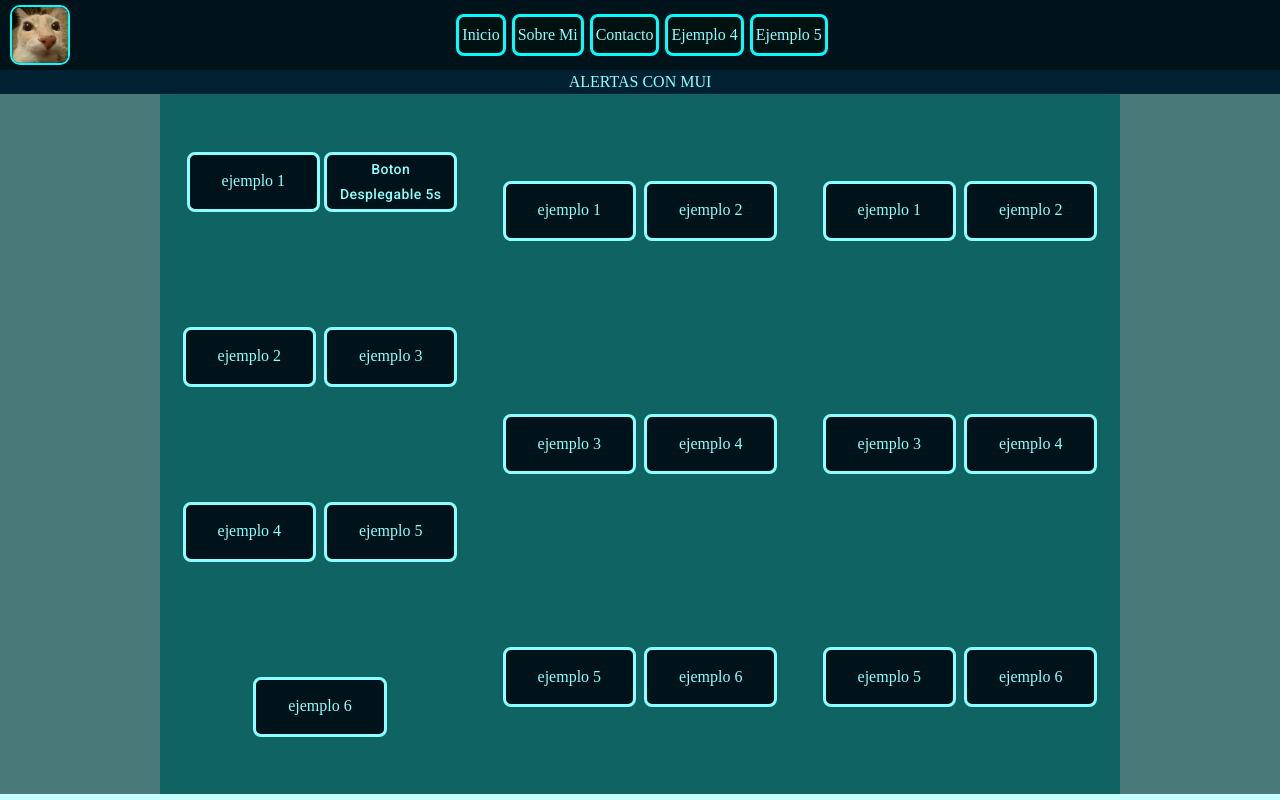
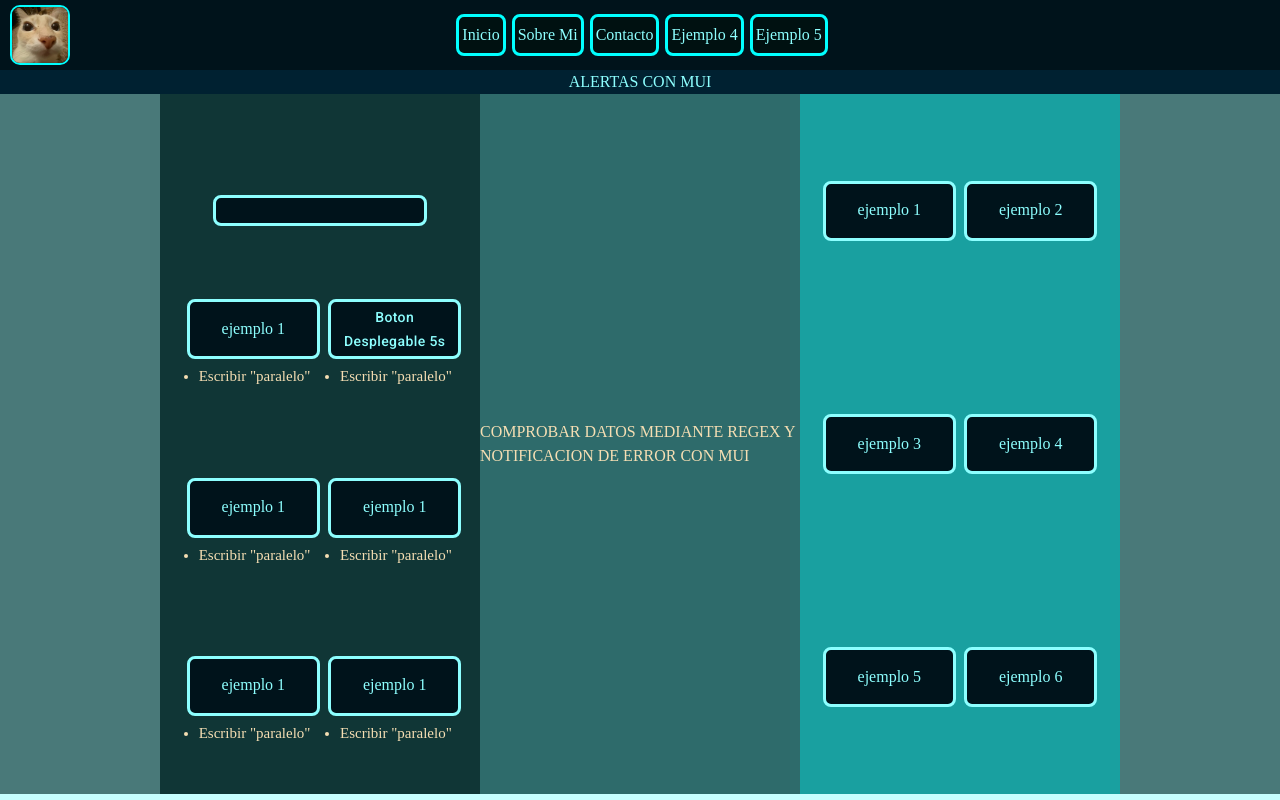
Before and after one commit to JehuCalle/portafolio-react, a React (Create React App) app: page /portafolio-react/Pages/DiferentesAnim in a window 1280 px wide. Shown: the top 800 px of the page. Built offline with nearby package versions, Linux system fonts and the light colour scheme.

Commit message:
Alerta Vanilla

```diff
--- a/src/Css/DiferentesAnim.css
+++ b/src/Css/DiferentesAnim.css
@@ -1,3 +1,28 @@
+.contBotones {
+  margin: 0px 4px 0px 4px;
+}
+.estiloBtnDifAnim {
+  height: 60px;
+  margin: 6px 4px 6px 4px !important;
+  padding: 3px 6px 3px 6px !important;
+  color: rgb(141, 255, 255) !important;
+  background-color: rgb(0, 19, 27) !important;
+  border: 3px solid rgb(141, 255, 255) !important;
+  border-radius: 8px !important;
+  -webkit-border-radius: 8px !important;
+  -moz-border-radius: 8px !important;
+  -ms-border-radius: 8px !important;
+  -o-border-radius: 8px !important;
+  cursor: pointer;
+  text-transform: none !important;
+}
+.paddingUl {
+  padding-left: 1rem;
+}
+.tamañoLi {
+  font-size: 15px;
+}
+
 .tituloAnim {
   display: flex;
   justify-content: center;
@@ -22,18 +47,36 @@
   align-items: center;
   background-color: rgb(15, 99, 99);
 }
-.estiloBtnDifAnim {
-  height: 60px;
-  margin: 6px 4px 6px 4px;
-  padding: 3px 6px 3px 6px;
-  color: rgb(141, 255, 255) !important;
-  background-color: rgb(0, 19, 27) !important;
-  border: 3px solid rgb(141, 255, 255) !important;
-  border-radius: 8px !important;
-  -webkit-border-radius: 8px !important;
-  -moz-border-radius: 8px !important;
-  -ms-border-radius: 8px !important;
-  -o-border-radius: 8px !important;
-  cursor: pointer;
-  text-transform: none !important;
+
+.contAnimIzq {
+  background-color: rgb(16, 54, 54);
 }
+.contAlertaVanilla {
+  display: flex;
+  justify-content: center;
+  align-items: center;
+}
+.alertaVanilla {
+  border: 3px solid rgb(168, 105, 23);
+  border-radius: 10px;
+  background-color: rgb(44, 179, 179);
+  text-align: center;
+  -webkit-border-radius: 10px;
+  -moz-border-radius: 10px;
+  -ms-border-radius: 10px;
+  -o-border-radius: 10px;
+}
+.alerVaCorr {
+  border: 3px solid rgb(44, 145, 49);
+}
+.alerVaInco {
+  border: 3px solid rgb(165, 40, 40);
+}
+
+.contAnimCen {
+  background-color: rgb(46, 107, 107);
+}
+
+.contAnimDer {
+  background-color: rgb(25, 160, 160);
+}
--- a/src/Pages/DiferentesAnim.jsx
+++ b/src/Pages/DiferentesAnim.jsx
@@ -1,10 +1,8 @@
-import React, {useState, useEffect} from "react";
+  import React, {useState, useEffect, useRef} from "react";
 
 import { Alert } from "@mui/material";
 import Button from '@mui/material/Button';
 import Snackbar from '@mui/material/Snackbar';
-import Fade from '@mui/material/Fade';
-import Slide, { SlideProps } from '@mui/material/Slide';
 
 //ICONOS MUI  ICONOS MUI  ICONOS MUI  ICONOS MUI  ICONOS MUI
 import DoneAllIcon from '@mui/icons-material/DoneAll';
@@ -12,31 +10,50 @@ import DoneAllIcon from '@mui/icons-material/DoneAll';
 import '../Css/DiferentesAnim.css';
 
 
+function DiferentesAnim(){
 
-function SlideTransition(props) {
-  return <Slide {...props} direction="up" />;
+  const inputAlmacenado = useRef(null);
+  const alertaAlmacenada = useRef(null);
+
+  const [ cumpleCondicion, setCumpleCondicion ] = useState(false);
+  const [ ocultarAlertONo, setOcultarAlertONo ] = useState(true);
+
+/* BTN 1 BTN 1 BTN 1 BTN 1 BTN 1 BTN 1 */
+
+  const VerifCondicion = estadoAler => {
+    return (estadoAler === true);
+  }
+  const ocultarONoAlerta = ocultar => {
+    return (ocultar === true);
   }
 
-function DiferentesAnim(){
-
-  const [state, setState] = useState({
-    open: false,
-    Transition: Fade,
-  });
-
-  const handleClick = (Transition) => () => {
-    setState({
-      open: true,
-      Transition,
-    });
+  const btn1 = () => {
+    setOcultarAlertONo(false);
+    if (inputAlmacenado.current.value === "paralelo") {
+      alertaAlmacenada.current.textContent = 'Bien Hecho!!!';
+      setCumpleCondicion(true);
+    } else {
+      alertaAlmacenada.current.textContent = 'Tienes que escribir "paralelo" :] ';
+      setCumpleCondicion(false)
+    };
   };
 
-  const handleClose = () => {
-    setState({
-      ...state,
-      open: false,
-    });
+/* BTN 2 BTN 2 BTN 2 BTN 2 BTN 2 BTN 2 */
+  const [open, setOpen] = React.useState(false);
+
+  const handleClick = () => {
+    setOpen(true);
   };
+
+  const handleClose = (event, reason) => {
+    if (reason === 'clickaway') {
+      return;
+    }
+
+    setOpen(false);
+  };
+
+/* BTN 3 BTN 3 BTN 3 BTN 3 BTN 3 BTN 3 */
 
   return(
     <div>
@@ -44,19 +61,46 @@ function DiferentesAnim(){
         <label> ALERTAS CON MUI </label>
       </div>
       <div className="cuerpoAnim col-12">
-        <div className="contBtnDifAnim col-3">
-          <button className="estiloBtnDifAnim col-5">ejemplo 1</button>
+
+        {/* IZQUIERDA IZQUIERDA IZQUIERDA IZQUIERDA IZQUIERDA */}
+        <div className="contBtnDifAnim contAnimIzq col-3">
+          <div className="contAlertaVanilla col-12">
+            <label
+              className={`alertaVanilla col-8 ${VerifCondicion(cumpleCondicion) ? 'alerVaCorr' : 'alerVaInco'} ${ocultarONoAlerta(ocultarAlertONo) ? 'd-none' : ''}`}
+              ref={alertaAlmacenada}
+              >Alerta Vanilla
+            </label>
+          </div>
+          <input
+            id="inputMsg"
+            className="col-8"
+            ref={inputAlmacenado}/>
 
 
-          <div className="col-5">
-          <Button className="estiloBtnDifAnim d-flex col-12" onClick={handleClick(SlideTransition)}>Boton Desplegable 5s</Button>
+          <div className="contBotones col-5">
+            <button
+              onClick={btn1}
+              className="estiloBtnDifAnim col-12"
+              >ejemplo 1</button>
+            <ul className="paddingUl">
+              <li className="tamañoLi">
+                Escribir "paralelo"
+              </li>
+            </ul>
+          </div>
+          <div className="contBotones col-5">
+            <Button className="estiloBtnDifAnim d-flex col-12" onClick={handleClick}>Boton Desplegable 5s</Button>
+            <ul className="paddingUl">
+              <li className="tamañoLi">
+                Escribir "paralelo"
+              </li>
+            </ul>
             <Snackbar
-            open={state.open}
+              open={open}
               onClose={handleClose}
-            TransitionComponent={state.Transition}
-            key={state.Transition.name}
               autoHideDuration={5000}>
               <Alert
+                onClose={handleClose}
                 variant="filled"
                 severity="warning"
                 icon={<DoneAllIcon color="primary" fontSize="inherit"/>}
@@ -66,22 +110,47 @@ function DiferentesAnim(){
             </Snackbar>
           </div>
 
+          <div className="contBotones col-5">
+            <button className="estiloBtnDifAnim col-12">ejemplo 1</button>
+            <ul className="paddingUl">
+              <li className="tamañoLi">
+                Escribir "paralelo"
+              </li>
+            </ul>
+          </div>
+          <div className="contBotones col-5">
+            <button className="estiloBtnDifAnim col-12">ejemplo 1</button>
+            <ul className="paddingUl">
+              <li className="tamañoLi">
+                Escribir "paralelo"
+              </li>
+            </ul>
+          </div>
+          <div className="contBotones col-5">
+            <button className="estiloBtnDifAnim col-12">ejemplo 1</button>
+            <ul className="paddingUl">
+              <li className="tamañoLi">
+                Escribir "paralelo"
+              </li>
+            </ul>
+          </div>
+          <div className="contBotones col-5">
+            <button className="estiloBtnDifAnim col-12">ejemplo 1</button>
+            <ul className="paddingUl">
+              <li className="tamañoLi">
+                Escribir "paralelo"
+              </li>
+            </ul>
+          </div>
+        </div>
 
-          <button className="estiloBtnDifAnim col-5">ejemplo 2</button>
-          <button className="estiloBtnDifAnim col-5">ejemplo 3</button>
-          <button className="estiloBtnDifAnim col-5">ejemplo 4</button>
-          <button className="estiloBtnDifAnim col-5">ejemplo 5</button>
-          <button className="estiloBtnDifAnim col-5">ejemplo 6</button>
+        {/* CENTRO CENTRO CENTRO CENTRO CENTRO */}
+        <div className="contBtnDifAnim contAnimCen col-3">
+          COMPROBAR DATOS MEDIANTE REGEX Y NOTIFICACION DE ERROR CON MUI
         </div>
-        <div className="contBtnDifAnim col-3">
-          <button className="estiloBtnDifAnim col-5">ejemplo 1</button>
-          <button className="estiloBtnDifAnim col-5">ejemplo 2</button>
-          <button className="estiloBtnDifAnim col-5">ejemplo 3</button>
-          <button className="estiloBtnDifAnim col-5">ejemplo 4</button>
-          <button className="estiloBtnDifAnim col-5">ejemplo 5</button>
-          <button className="estiloBtnDifAnim col-5">ejemplo 6</button>
-        </div>
-        <div className="contBtnDifAnim col-3">
+
+        {/* DERECHA DERECHA DERECHA DERECHA DERECHA */}
+        <div className="contBtnDifAnim contAnimDer col-3">
           <button className="estiloBtnDifAnim col-5">ejemplo 1</button>
           <button className="estiloBtnDifAnim col-5">ejemplo 2</button>
           <button className="estiloBtnDifAnim col-5">ejemplo 3</button>
```
Lines whose indentation alone changed are shown as unchanged.
